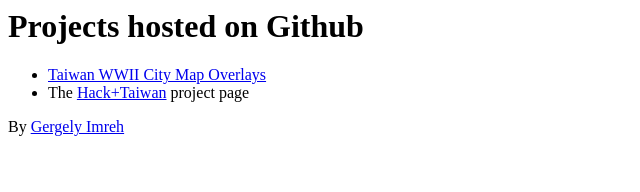
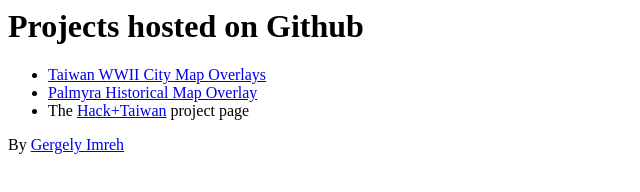
Before and after one commit to imrehg/imrehg.github.io, a plain HTML site: page index.html in a window 1280 px wide. Shown: the whole page, without its empty margins (0-640 px from the left). Drawn offline with Linux system fonts and the light colour scheme.

Commit message:
add palmyramap to project list

```diff
--- a/index.html
+++ b/index.html
@@ -7,6 +7,7 @@
 
 		<ul>
 			<li><a href="/taiwanmap/">Taiwan WWII City Map Overlays</a></li>
+			<li><a href="/palmyramap/">Palmyra Historical Map Overlay</a></li>
 			<li>The <a href="http://hacktaiwan.github.com">Hack+Taiwan</a> project page</li>
 		</ul>
 
```
